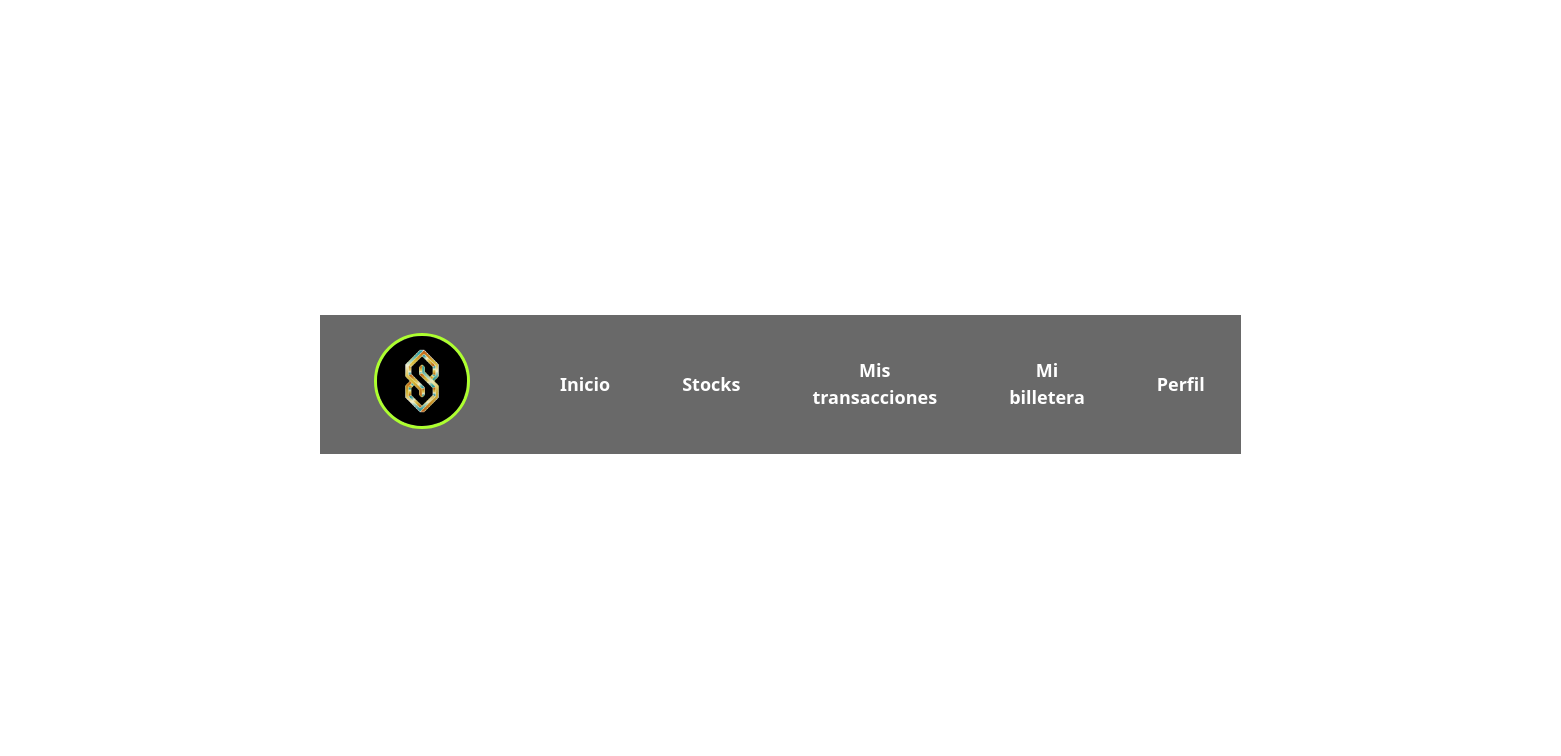
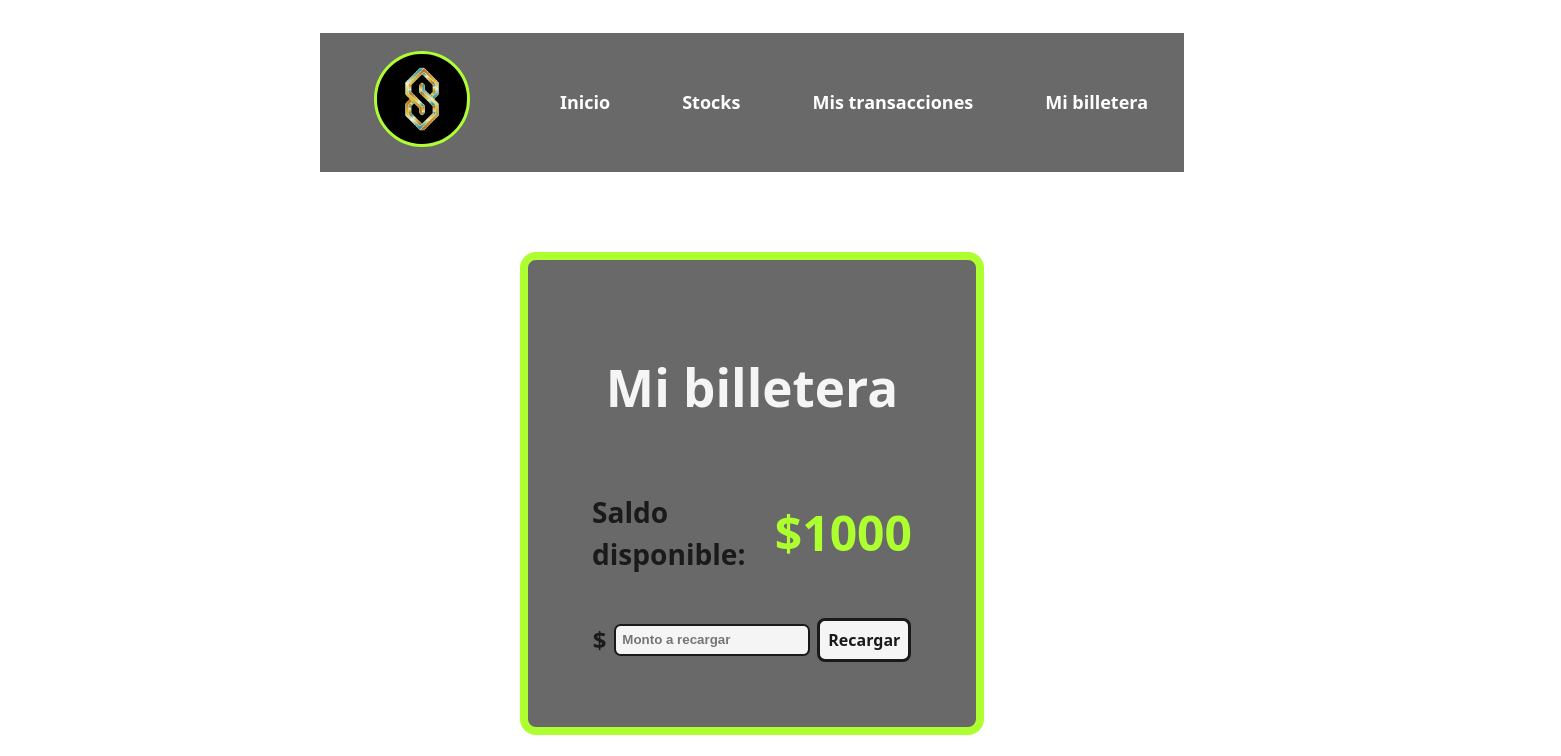
Before and after one commit to 0Cris0/Arqui-G28-FE, a React (Vite) app: page /billetera in a window 1280 px wide. Shown: the top 756 px of the page, 1561 px wide, since content can reach past the window. Built offline with nearby package versions, Linux system fonts and the light colour scheme.

Commit message:
Formateo Login, Signup, Wallet

```diff
--- a/src/App.css
+++ b/src/App.css
@@ -20,7 +20,7 @@ body {
 }
 
 .contenedor_navbar{
-  width:auto;
+  width: max-content;
   margin-top: 0;
   margin-bottom: 2em;
   background-color: dimgray;
@@ -427,3 +427,65 @@ nav a:hover{
   background-color: greenyellow;
   border-radius: 0.5em;
 }
+
+
+
+
+
+
+
+.contenedor_centrado{
+  display: grid;
+  justify-content: center;
+
+}
+.contenedor_wallet{
+  color:#1a1a1a;
+  display: grid;
+  justify-content: center;
+  margin-top: 3em;
+  margin-bottom: 2em;
+  padding: 4em;
+
+  width:20em;
+  align-items: center;
+  text-align: left;
+  background-color: rgba(105, 105, 105);
+
+  border-radius: 1em;
+  border: 0.5em solid greenyellow;
+}
+.contenedor_titulo_wallet{
+  text-align: center;
+  color: whitesmoke;
+}
+.contenedor_info_wallet{
+  display:flex;
+  justify-content: space-between;
+  align-items: center;
+  font-size:x-large;
+}
+#balance{
+  color: greenyellow;
+  font-weight: bolder;
+  font-size: xxx-large;
+}
+
+.formulario_recarga{
+  display: flex;
+  justify-content: space-evenly;
+  align-items: center;
+}
+#simbolo_dinero{
+  font-weight: bolder;
+  font-size: x-large;
+}
+.input_recarga_txt{
+  padding: 0.5em;
+  background-color:whitesmoke;
+  border-radius: 0.5em;
+  color: #1a1a1a;
+  font-weight: bold;
+  margin: 0.5em;
+  border: 0.2em solid #1a1a1a;
+}
--- a/src/components/navbar.jsx
+++ b/src/components/navbar.jsx
@@ -19,7 +19,7 @@ export const StocksNavbar = () => {
                             <Nav.Link href="/stocks">Stocks</Nav.Link>
                             <Nav.Link href="/transacciones">Mis transacciones</Nav.Link>
                             <Nav.Link href="/billetera">Mi billetera</Nav.Link>
-                            <Nav.Link href="/perfil">Perfil</Nav.Link>
+                            {/* <Nav.Link href="/perfil">Perfil</Nav.Link> */}
                             {/* <NavDropdown title="Otras Vistas" id="navbarScrollingDropdown">
                                 <NavDropdown.Item href="/nosotros">Sobre LegitStonks</NavDropdown.Item>
                                 <NavDropdown.Item href="/docs">Documentación</NavDropdown.Item>
--- /dev/null
+++ b/src/pages/WalletPage.jsx
@@ -0,0 +1,39 @@
+import React, { useState } from 'react';
+import { Button, Container, Row, Col, Table } from 'react-bootstrap';
+
+export const WalletDetails = () => {
+    const usuario = {
+        id: 1,
+        username: "roraima775",
+        email: "abcd@gmail.com",
+        wallet: 1000,
+    };
+
+    const [balance, setBalance] = useState(usuario.wallet);
+
+    return (
+        <div className='contenedor_centrado'>
+            <div className='contenedor_wallet'>
+                <div className='contenedor_titulo_wallet'>
+                    <h1 className='titulo_wallet'>Mi billetera</h1>
+                </div>
+
+                <div className='contenedor_info_wallet'>
+                    <h3><b>Saldo disponible:</b></h3>
+                    <h3 id='balance'>${balance}</h3>
+                </div>
+
+                <div className='contenedor_recarga'>
+
+                    <form className='formulario_recarga'>
+                        <label id='simbolo_dinero'>$</label>
+                        <input type="number" placeholder="Monto a recargar" className='input_recarga_txt'/>
+                        <Button variant='detalle' type='submit'>Recargar</Button>
+                    </form>
+                </div>
+            </div>
+        </div>
+
+    );
+}
+export default WalletDetails;
--- a/src/router.jsx
+++ b/src/router.jsx
@@ -2,12 +2,13 @@ import { BrowserRouter, Routes, Route } from 'react-router-dom';
 import React from 'react';
 
 import LandingPage from './pages/LandingPage';
-import AboutUsPage from './pages/AboutUs';
+import AboutUsPage from './pages/AboutUsPage';
 import StocksPage from './pages/StocksPage';
 import MisTransaccionesPage from './pages/MisTransaccionesPage';
-import StockDetails from './pages/StockDetails';
+import StockDetails from './pages/StockDetailsPage';
 import LoginPage from './pages/LoginPage';
 import SignUpPage from './pages/SignUpPage';
+import WalletDetails from './pages/WalletPage';
 
 function Router(){
     return(
@@ -20,6 +21,7 @@ function Router(){
                 <Route path="/stocks/:symbol" element={<StockDetails/>} />
                 <Route path="/login" element={<LoginPage/>} />
                 <Route path="/register" element={<SignUpPage/>} />
+                <Route path="/billetera" element={<WalletDetails/>} />'
             </Routes>
         </BrowserRouter>
     )
```
Also changed, not shown: src/pages/PerfilPage.jsx (added, +39 -0 lines), src/pages/AboutUsPage.jsx (renamed from src/pages/AboutUs.jsx), src/pages/StockDetailsPage.jsx (renamed from src/pages/StockDetails.jsx).
